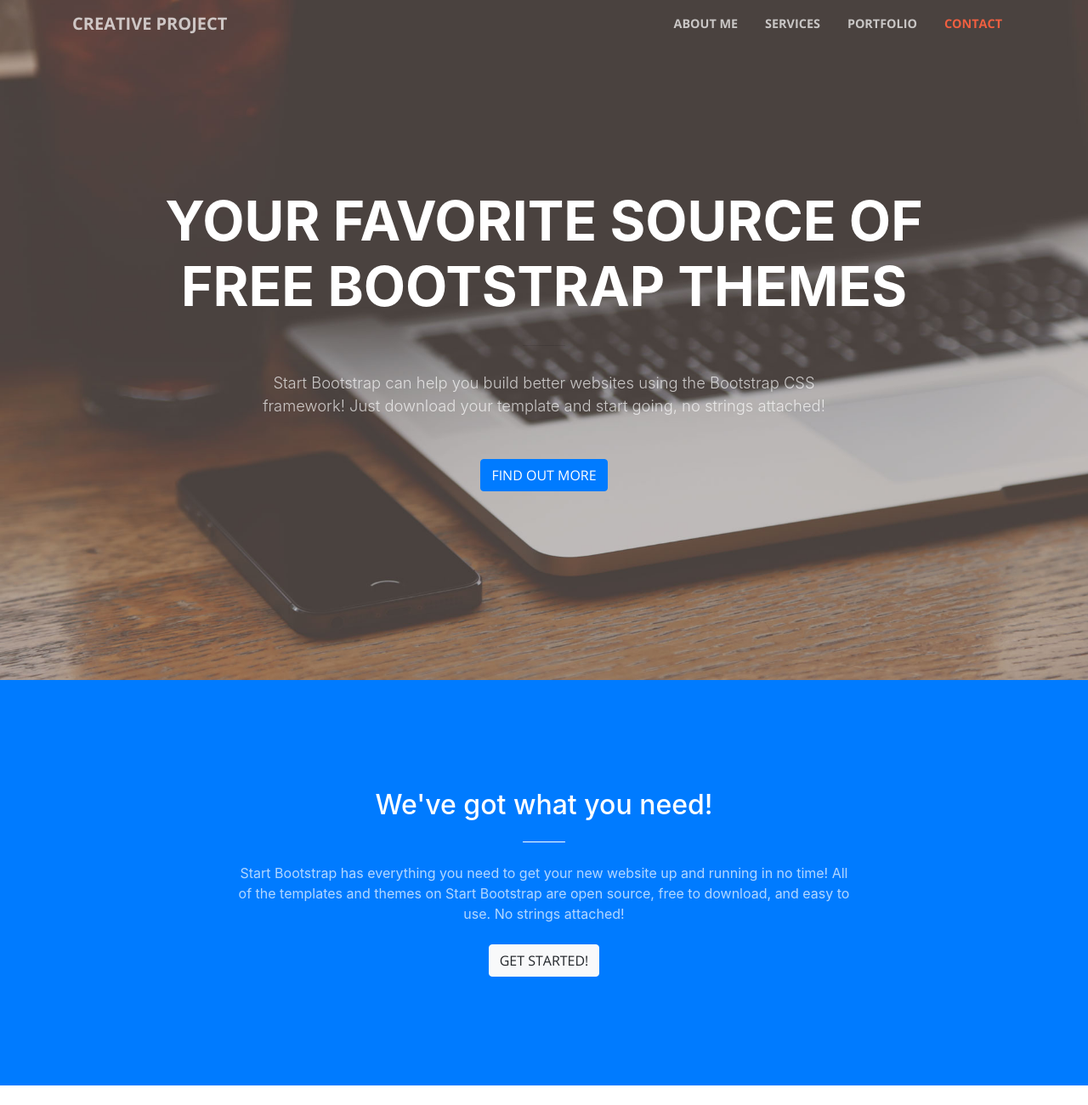
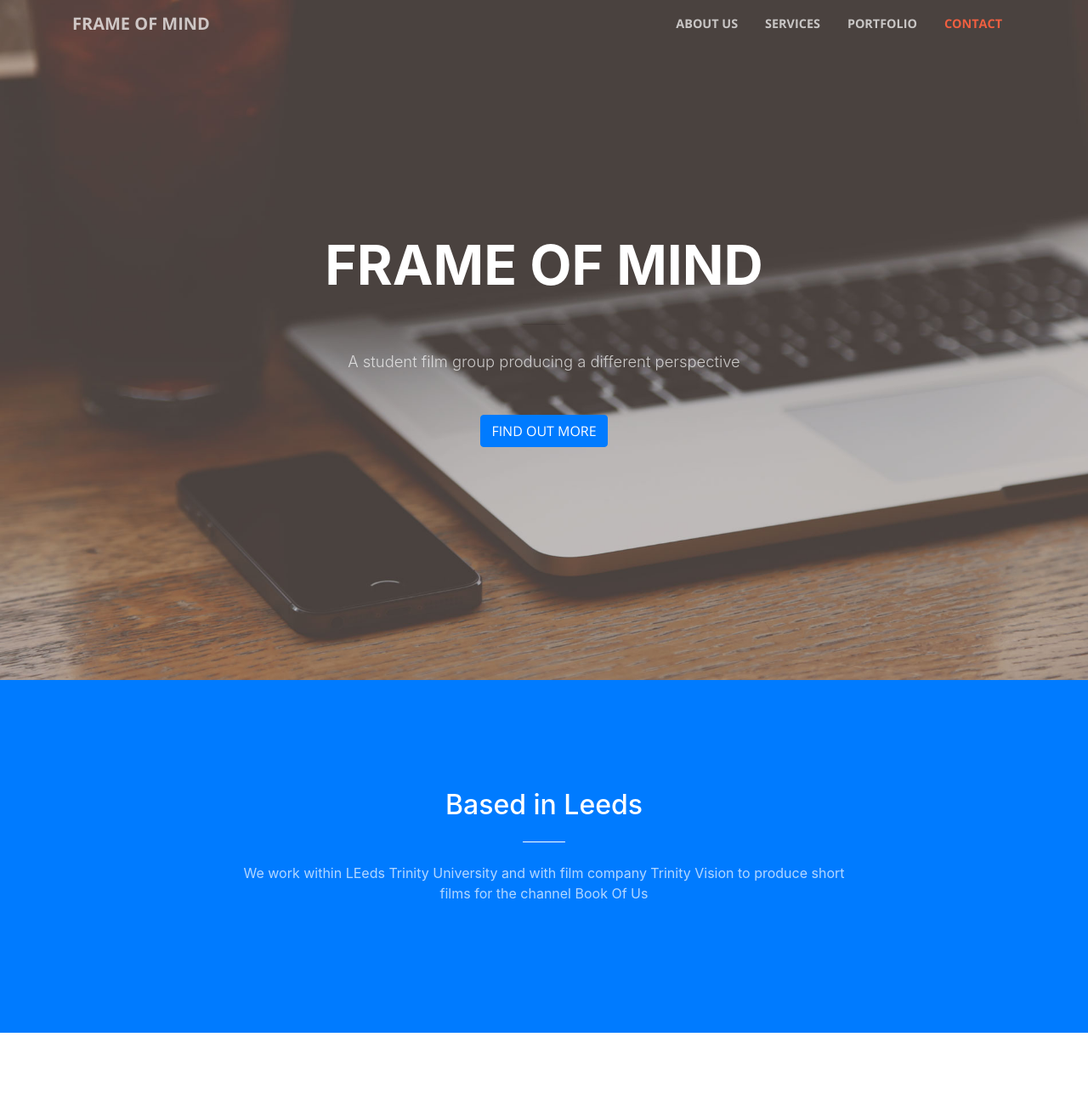
Before and after one commit to alisonhill/creative, a website with bundled scripts: page index.html in a window 1280 px wide. Shown: the top 1300 px of the page at 85% size. Built offline with nearby package versions, Linux system fonts and the light colour scheme.

Commit message:
Update index.html

```diff
--- a/index.html
+++ b/index.html
@@ -8,7 +8,7 @@
     <meta name="description" content="">
     <meta name="author" content="">
 
-    <title>Creative Project</title>
+    <title>Frame of Mind</title>
 
     <!-- Bootstrap core CSS -->
     <link href="vendor/bootstrap/css/bootstrap.min.css" rel="stylesheet">
@@ -31,14 +31,14 @@
     <!-- Navigation -->
     <nav class="navbar navbar-expand-lg navbar-light fixed-top" id="mainNav">
       <div class="container">
-        <a class="navbar-brand js-scroll-trigger" href="#page-top">Creative Project</a>
+        <a class="navbar-brand js-scroll-trigger" href="#page-top">Frame of Mind</a>
         <button class="navbar-toggler navbar-toggler-right" type="button" data-toggle="collapse" data-target="#navbarResponsive" aria-controls="navbarResponsive" aria-expanded="false" aria-label="Toggle navigation">
           <span class="navbar-toggler-icon"></span>
         </button>
         <div class="collapse navbar-collapse" id="navbarResponsive">
           <ul class="navbar-nav ml-auto">
             <li class="nav-item">
-              <a class="nav-link js-scroll-trigger" href="#about">About Me</a>
+              <a class="nav-link js-scroll-trigger" href="#about">About Us</a>
             </li>
             <li class="nav-item">
               <a class="nav-link js-scroll-trigger" href="#services">Services</a>
@@ -59,12 +59,12 @@
         <div class="row">
           <div class="col-lg-10 mx-auto">
             <h1 class="text-uppercase">
-              <strong>Your Favorite Source of Free Bootstrap Themes</strong>
+              <strong>Frame Of Mind</strong>
             </h1>
             <hr>
           </div>
           <div class="col-lg-8 mx-auto">
-            <p class="text-faded mb-5">Start Bootstrap can help you build better websites using the Bootstrap CSS framework! Just download your template and start going, no strings attached!</p>
+            <p class="text-faded mb-5">A student film group producing a different perspective</p>
             <a class="btn btn-primary btn-xl js-scroll-trigger" href="#about">Find Out More</a>
           </div>
         </div>
@@ -75,10 +75,10 @@
       <div class="container">
         <div class="row">
           <div class="col-lg-8 mx-auto text-center">
-            <h2 class="section-heading text-white">We've got what you need!</h2>
+            <h2 class="section-heading text-white">Based in Leeds</h2>
             <hr class="light my-4">
-            <p class="text-faded mb-4">Start Bootstrap has everything you need to get your new website up and running in no time! All of the templates and themes on Start Bootstrap are open source, free to download, and easy to use. No strings attached!</p>
-            <a class="btn btn-light btn-xl js-scroll-trigger" href="#services">Get Started!</a>
+            <p class="text-faded mb-4"> We work within LEeds Trinity University and with film company Trinity Vision to produce short films for the channel Book Of Us </p>
+
           </div>
         </div>
       </div>
```
